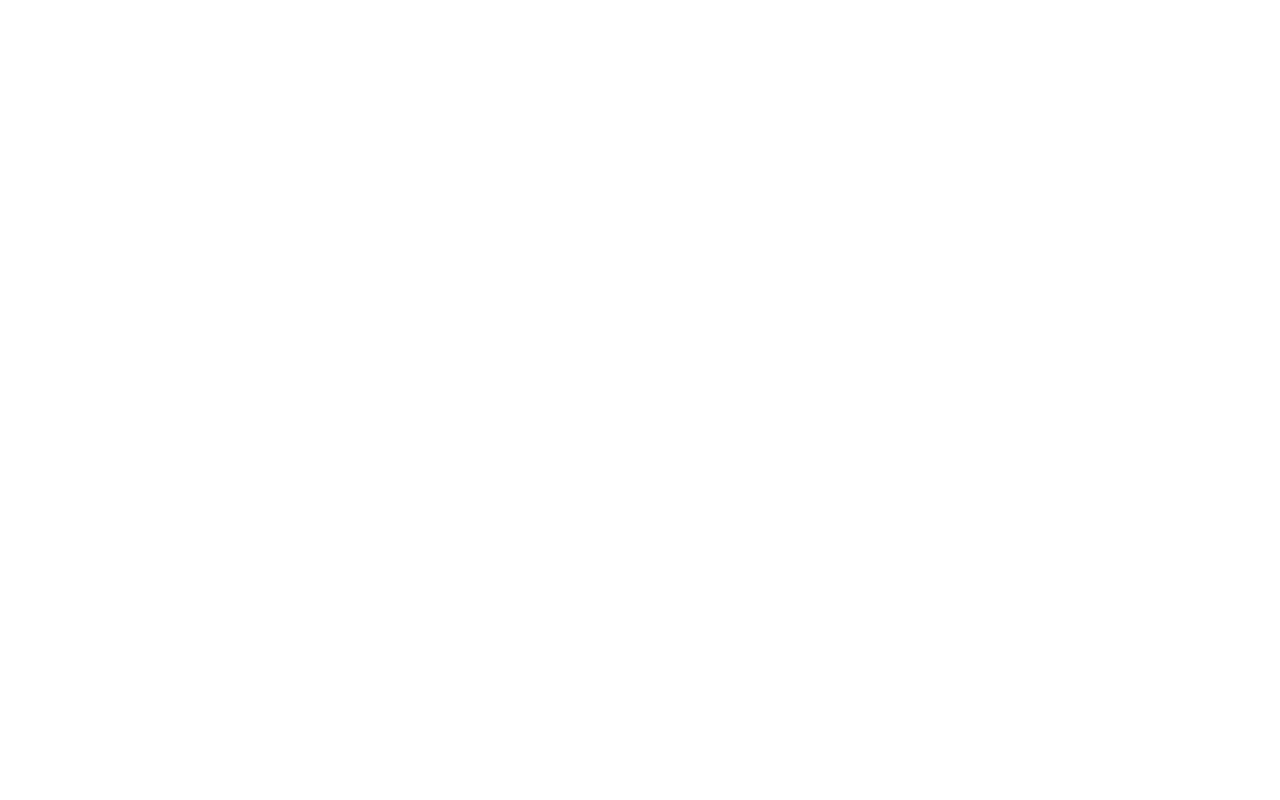
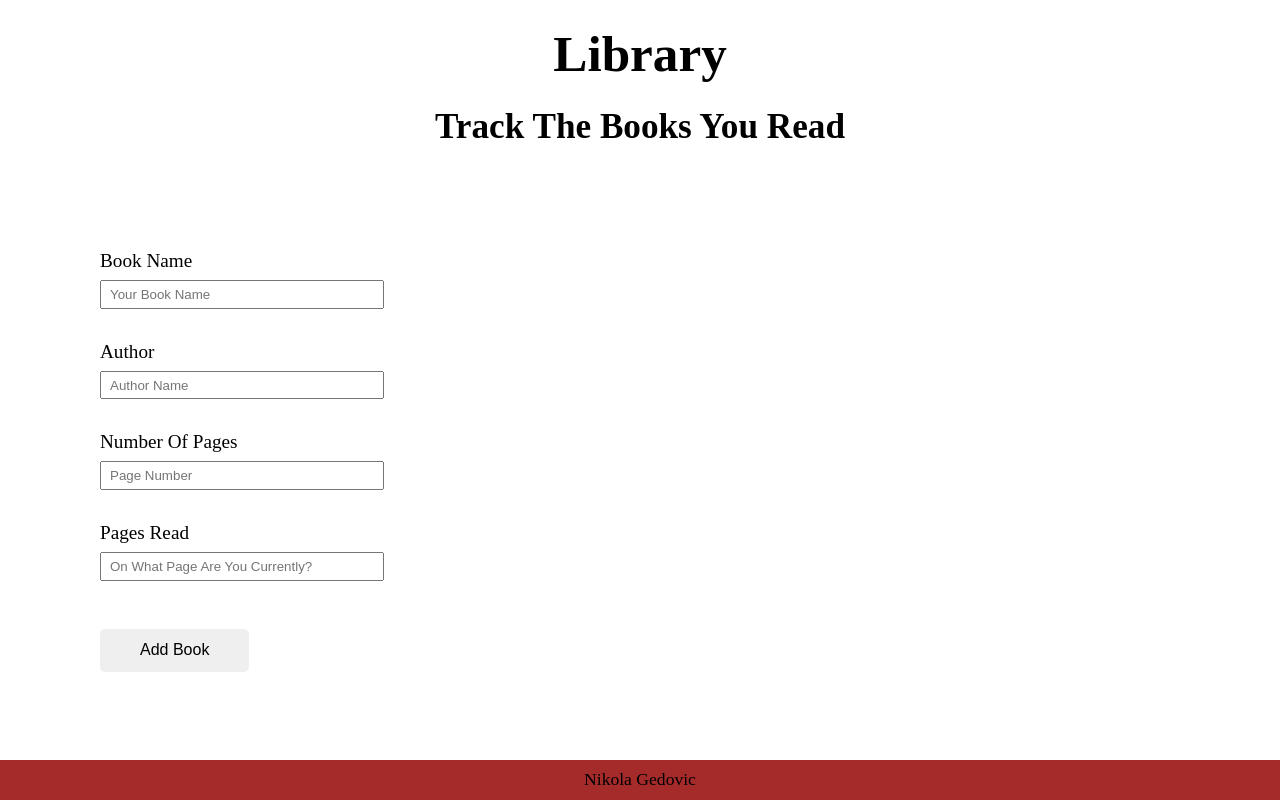
Before and after one commit to NikolaGedovic/Library-App, a plain HTML site: page index.html in a window 1280 px wide. Drawn offline with Linux system fonts and the light colour scheme.

Commit message:
add form

```diff
--- a/index.html
+++ b/index.html
@@ -4,6 +4,75 @@
     <meta charset="UTF-8" />
     <meta name="viewport" content="width=device-width, initial-scale=1.0" />
     <title>Library</title>
+
+    <!-- CSS -->
+    <link rel="stylesheet" href="style.css" />
+
+    <!-- GOOGLE FONTS -->
   </head>
-  <body></body>
+  <body>
+    <div class="content">
+      <header>
+        <h1>Library</h1>
+        <h2>Track The Books You Read</h2>
+      </header>
+
+      <main>
+        <div class="left-side-main">
+          <form action="script.js" class="form">
+            <div class="form-input">
+              <label for="book-name">Book Name</label>
+              <input
+                class="form-text-input"
+                type="text"
+                id="book-name"
+                placeholder="Your Book Name"
+                required
+              />
+            </div>
+            <div class="form-input">
+              <label for="author">Author</label>
+              <input
+                class="form-text-input"
+                type="text"
+                id="author"
+                placeholder="Author Name"
+                required
+              />
+            </div>
+            <div class="form-input">
+              <label for="page-number">Number Of Pages</label>
+              <input
+                class="form-text-input"
+                type="text"
+                id="page-number"
+                placeholder="Page Number"
+                required
+              />
+            </div>
+            <div class="form-input">
+              <label for="pages-read">Pages Read</label>
+              <input
+                class="form-text-input"
+                type="text"
+                id="pages-read"
+                placeholder="On What Page Are You Currently?"
+                required
+              />
+            </div>
+            <div>
+              <button type="submit" class="submit-btn">Add Book</button>
+            </div>
+          </form>
+        </div>
+        <div class="right-side-main"></div>
+      </main>
+      <footer>
+        <a href="https://github.com/NikolaGedovic" class="github-link"
+          >Nikola Gedovic</a
+        >
+      </footer>
+    </div>
+    <script src="script.js"></script>
+  </body>
 </html>
--- a/style.css
+++ b/style.css
@@ -0,0 +1,90 @@
+* {
+  box-sizing: border-box;
+  margin: 0;
+  padding: 0;
+}
+
+body {
+  height: 100vh;
+}
+
+.content {
+  display: flex;
+  flex-direction: column;
+  height: 100%;
+  justify-content: space-between;
+}
+
+/* HEADER STYLING */
+
+header {
+  display: flex;
+  flex-direction: column;
+  justify-content: center;
+  align-items: center;
+  padding-top: 1.5rem;
+  gap: 1.5rem;
+}
+
+h1 {
+  font-size: 3.2rem;
+}
+
+h2 {
+  font-size: 2.2rem;
+}
+
+/* MAIN CONTENT */
+main {
+  height: 100%;
+}
+
+/* LEFT SIDE */
+.left-side-main {
+  width: 30%;
+  height: 100%;
+  display: flex;
+  flex-direction: column;
+  justify-content: center;
+  padding-left: 6.25rem;
+}
+
+.form-input {
+  display: flex;
+  flex-direction: column;
+  padding: 1rem 0;
+  gap: .5rem;
+}
+
+.form-input>label {
+  font-size: 1.2rem;
+}
+
+.form-text-input {
+  padding: .3rem .5rem;
+}
+
+.submit-btn {
+  margin-top: 2rem;
+  border: none;
+  padding: .8rem 2.5rem;
+  border-radius: 0.3125rem;
+  font-size: 1rem;
+}
+
+/* FOOTER */
+
+footer {
+  height: 3.3rem;
+  width: 100%;
+  background-color: brown;
+  display: flex;
+  justify-content: center;
+  align-items: center;
+}
+
+.github-link {
+  font-size: 1.1rem;
+  color: black;
+  text-decoration: none;
+}
```
Also changed, not shown: script.js (added).
